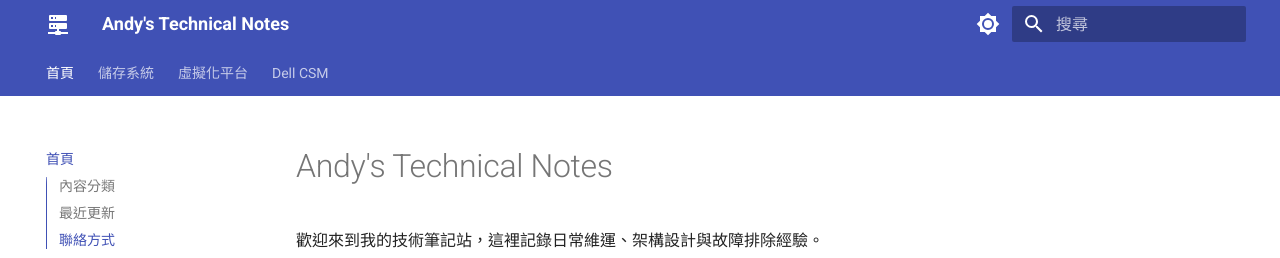
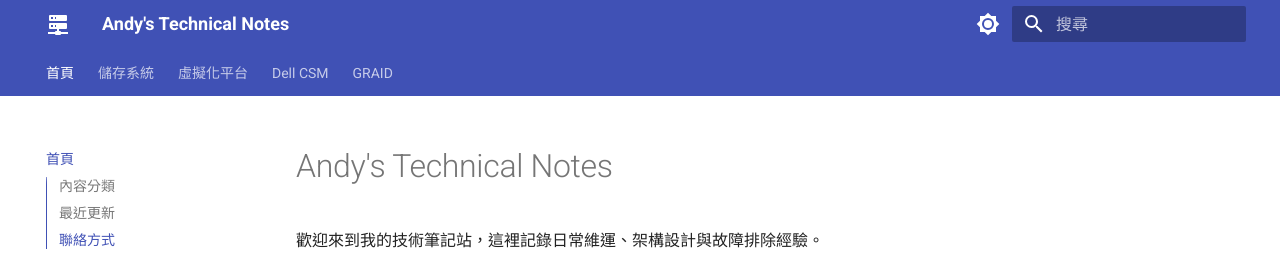
Before and after one commit to Andy0583/Metaage, an MkDocs documentation site: the page built from docs/index.md, in a window 1280 px wide. Shown: the top 258 px of the page. Built offline with MkDocs 1.6.1 and Material for MkDocs 9.7.7, drawn with Linux system fonts in a browser that asks for light colours.

Commit message:
Update mkdocs.yml

```diff
--- a/mkdocs.yml
+++ b/mkdocs.yml
@@ -31,3 +31,4 @@ nav:
   - 儲存系統: storage.md
   - 虛擬化平台: virtualization.md
   - Dell CSM: csm.md
+  - GRAID: graid.md
```
